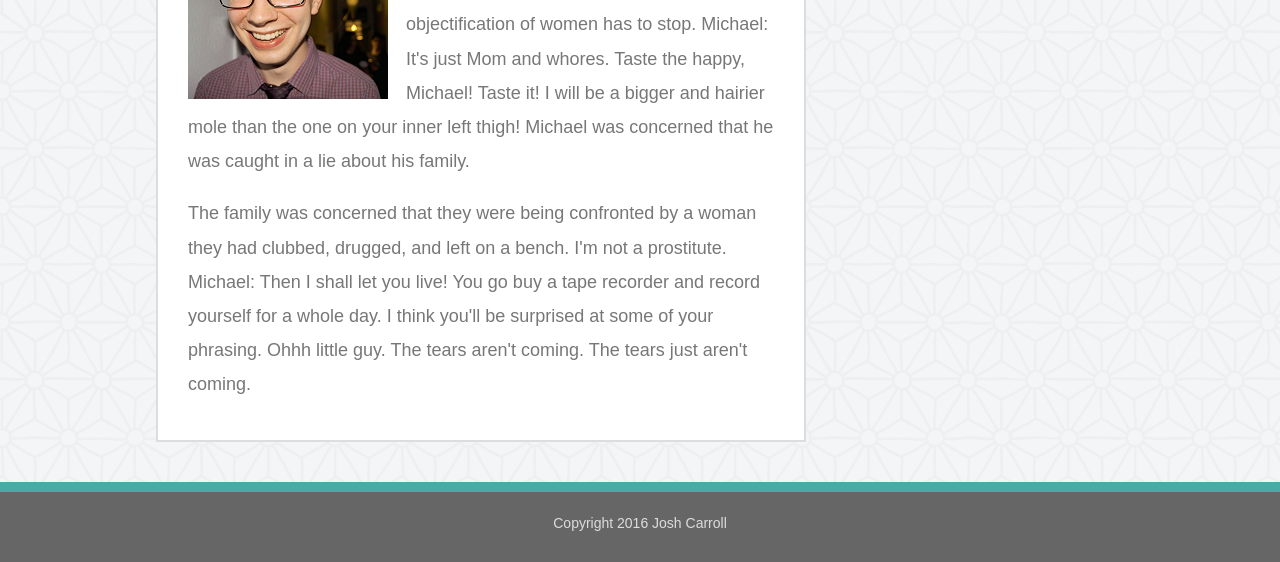
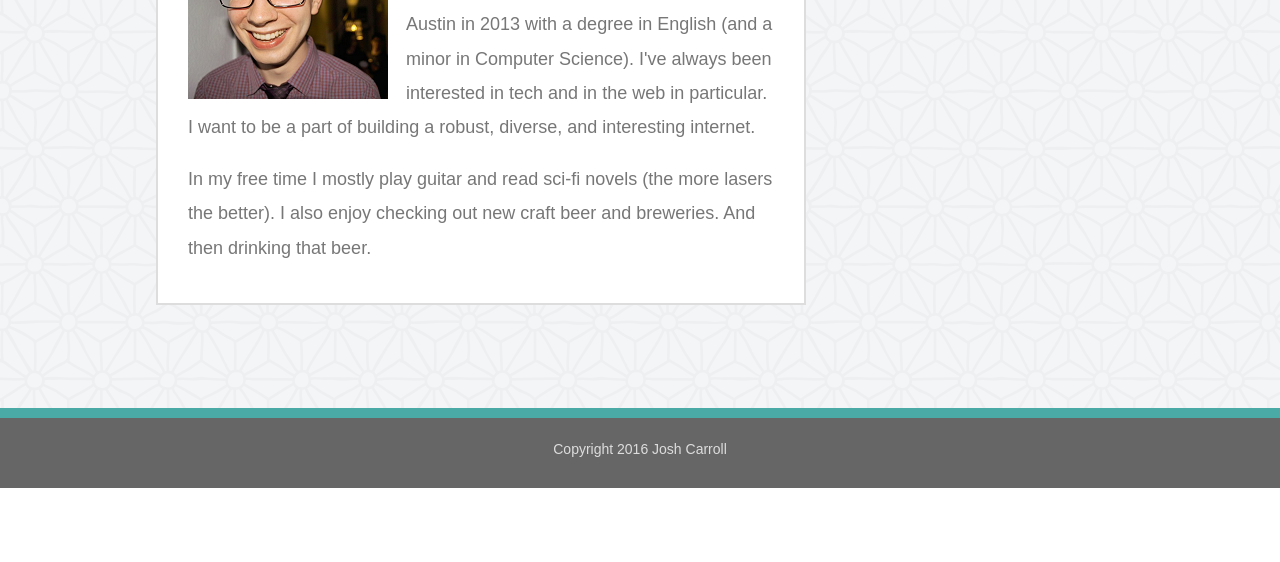
Before and after one commit to jcarroll42/Basic-Portfolio, a plain HTML site: page index.html in a window 1280 px wide. Shown: the part 312-874 px from the top of the page. After the commit the page ends 800 px from the top, so only its background shows below. Drawn offline with Linux system fonts and the light colour scheme.

Commit message:
adding bio info

```diff
--- a/index.html
+++ b/index.html
@@ -31,9 +31,9 @@
 					<h2>About Me</h2>
 
 					<img src="assets/images/profileimage3.png" class="profileimg">
-					<p>You stay on top of her Buddy. Don't be afraid to ride her. Hard. Stop it, stop it. This objectification of women has to stop. Michael: It's just Mom and whores. Taste the happy, Michael! Taste it! I will be a bigger and hairier mole than the one on your inner left thigh! Michael was concerned that he was caught in a lie about his family. </p>
+					<p>I'm Josh Carroll: web-developer-in-training. I graduated from the University of Texas at Austin in 2013 with a degree in English (and a minor in Computer Science). I've always been interested in tech and in the web in particular. I want to be a part of building a robust, diverse, and interesting internet. </p>
 
-					<p>The family was concerned that they were being confronted by a woman they had clubbed, drugged, and left on a bench. I'm not a prostitute. Michael: Then I shall let you live! You go buy a tape recorder and record yourself for a whole day. I think you'll be surprised at some of your phrasing. Ohhh little guy. The tears aren't coming. The tears just aren't coming.</p>
+					<p>In my free time I mostly play guitar and read sci-fi novels (the more lasers the better). I also enjoy checking out new craft beer and breweries. And then drinking that beer.</p>
 
 				</div>
 
```
